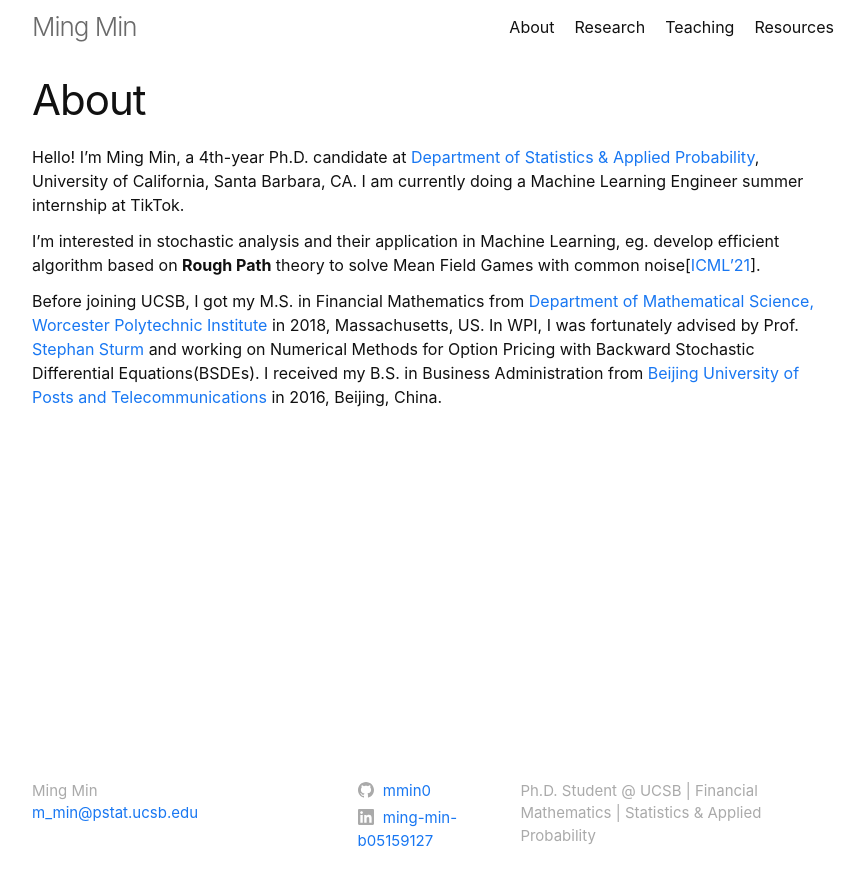
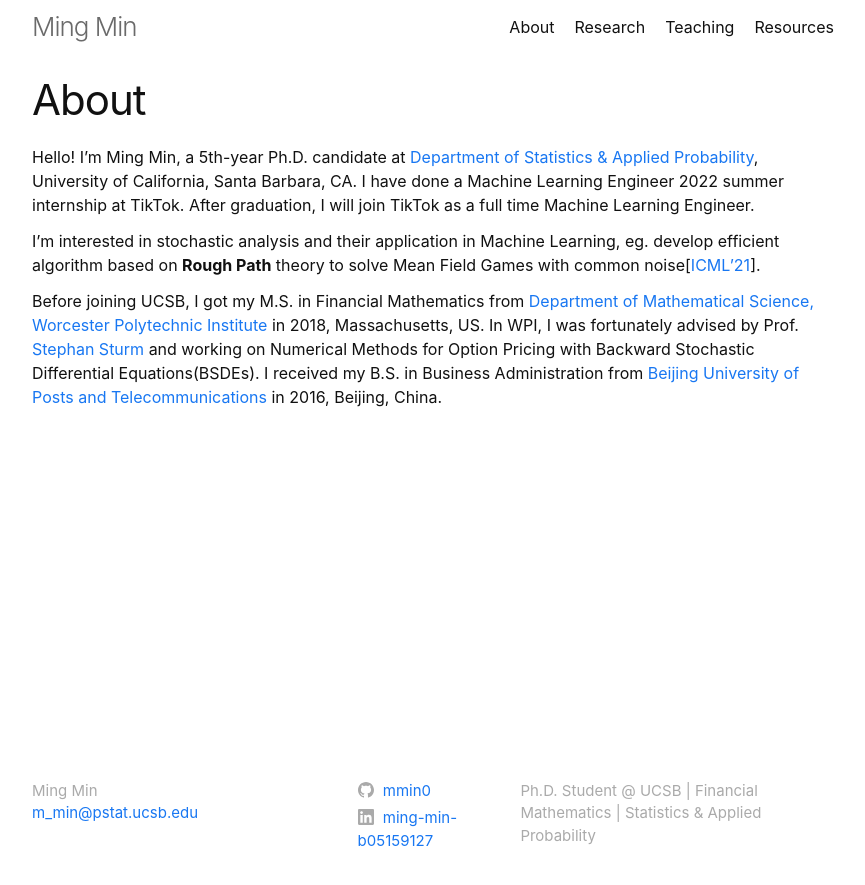
Before and after one commit to mmin0/mmin0.github.io, a Jekyll site: the page built from index.md, in a window 1280 px wide. Shown: the top 885 px of the page, without its empty margins (207-1072 px from the left). Built offline with Jekyll 4.4.1, drawn with Linux system fonts in a browser that asks for light colours.

Commit message:
Update index.md

```diff
--- a/index.md
+++ b/index.md
@@ -3,7 +3,7 @@ layout: page
 title: About
 ---
 
-Hello! I’m Ming Min, a 4th-year Ph.D. candidate at [Department of Statistics & Applied Probability](http://www.pstat.ucsb.edu), University of California, Santa Barbara, CA. I am currently doing a Machine Learning Engineer summer internship at TikTok.
+Hello! I’m Ming Min, a 5th-year Ph.D. candidate at [Department of Statistics & Applied Probability](http://www.pstat.ucsb.edu), University of California, Santa Barbara, CA. I have done a Machine Learning Engineer 2022 summer internship at TikTok. After graduation, I will join TikTok as a full time Machine Learning Engineer.
 
 I'm interested in stochastic analysis and their application in Machine Learning, eg. develop efficient algorithm based on **Rough Path** theory to solve Mean Field Games with common noise\[[ICML'21](http://proceedings.mlr.press/v139/min21a.html)\]. <!-- For more details, please check my [CV](cv-2021.pdf). -->
 
```
